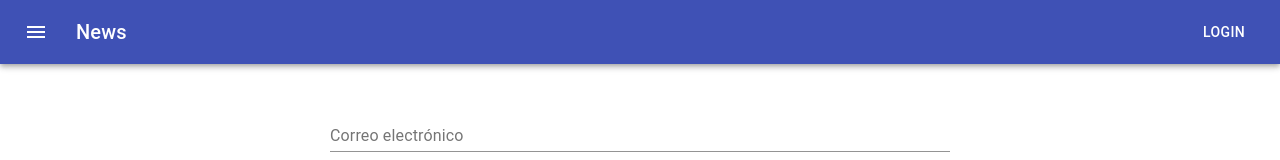
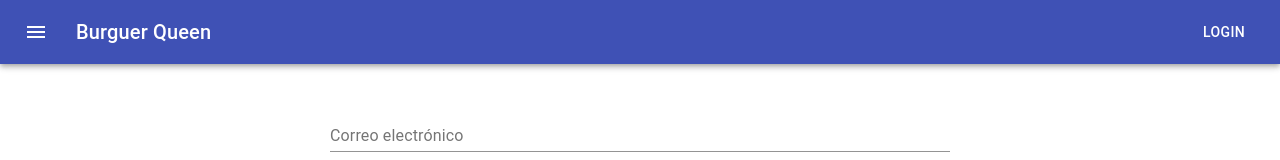
Before and after one commit to itzelJimenez/burger-queen, a React (Create React App) app: page / in a window 1280 px wide. Shown: the top 160 px of the page. Built offline with nearby package versions, Linux system fonts and the light colour scheme.

Commit message:
add text name to navbar

```diff
--- a/src/components/Navbar/Navbar.jsx
+++ b/src/components/Navbar/Navbar.jsx
@@ -34,7 +34,7 @@ const NavbarComponent = () => {
           <MenuIcon />
         </IconButton>
         <Typography variant="h6" className={classes.title}>
-          News
+          Burguer Queen
         </Typography>
         <Button color="inherit">Login</Button>
       </Toolbar>
```
